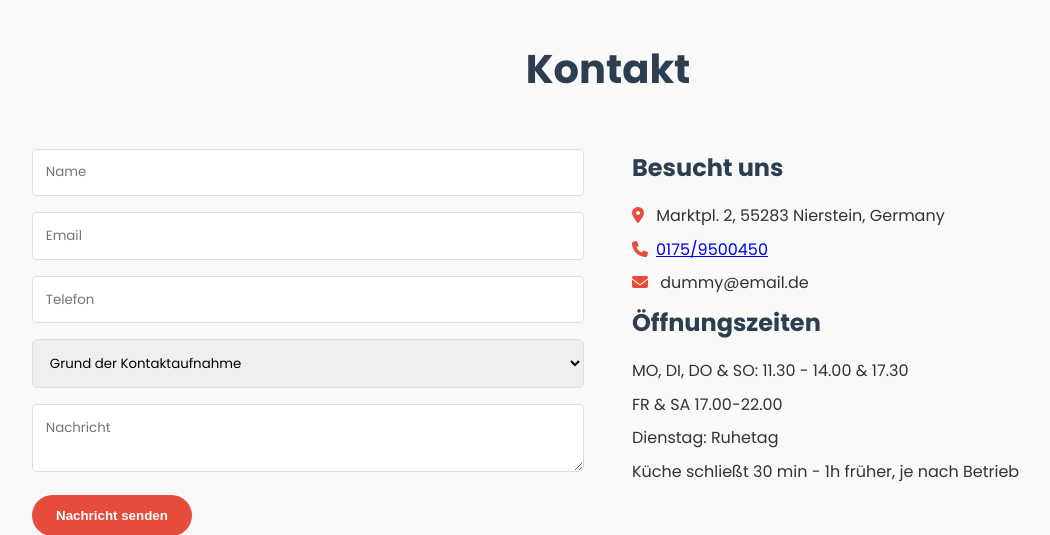
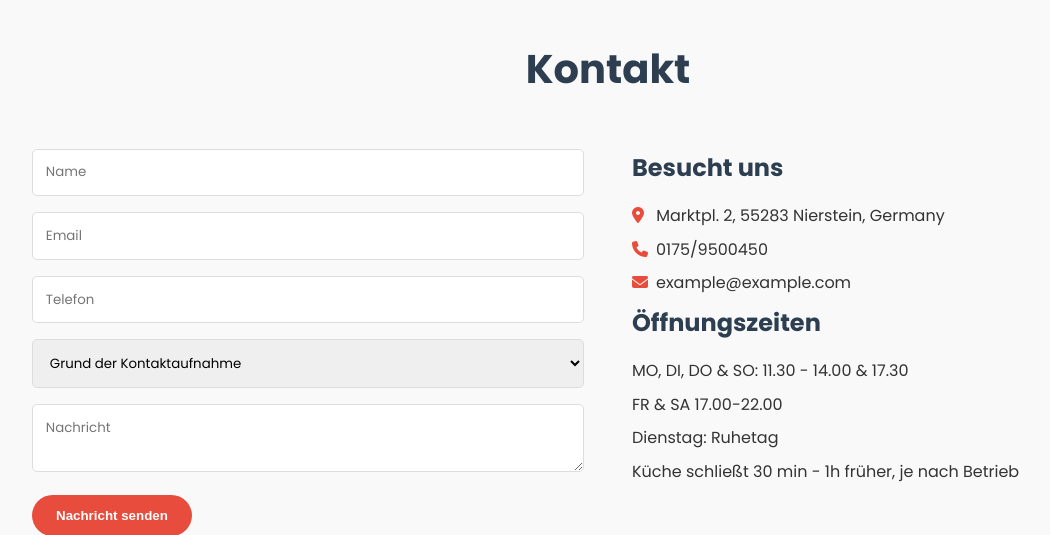
Before and after one commit to anonknowsit/restaurant-dummy, a PHP site: page / in a window 1280 px wide. Shown: the part 4280-4815 px from the top of the page, without its empty margins (32-1082 px from the left). Run offline with PHP 8.4, Linux system fonts and the light colour scheme; some web fonts are replaced.

Commit message:
adjust image

```diff
--- a/css/styles.css
+++ b/css/styles.css
@@ -688,6 +688,33 @@ footer {
   }
 }
 
+.phone-link {
+  color: inherit;         /* Inherit text color from parent */
+  text-decoration: none;  /* Remove underline */
+  cursor: pointer;        /* Optional: show pointer on hover */
+  font-weight: normal;    /* Optional: adjust font weight */
+}
+
+.phone-link:visited,
+.phone-link:active,
+.phone-link:hover {
+  color: inherit;         /* Prevent color change on hover/active/visited */
+  text-decoration: none;
+}
+
+.email-link {
+  color: inherit;         /* Inherit text color */
+  text-decoration: none;  /* Remove underline */
+  cursor: pointer;        /* Optional: pointer cursor on hover */
+}
+
+.email-link:hover,
+.email-link:active,
+.email-link:visited {
+  color: inherit;         /* Keep color consistent */
+  text-decoration: none;
+}
+
 /* Additional animations */
 .menu-item,
 .cta-button,
--- a/index.html
+++ b/index.html
@@ -75,7 +75,7 @@
             <h1>-Dienstag Ruhetag-</h1>
             <br>
             <div class="reservation-grid">
-            <h1>MO, DI, DO & SO: 11.30 - 14.00 & 17.30 <br> FR & SA 17.00-22.00 <br> Küche schließt 30 min - 1h früher, je nach Betrieb <br><br> Telefon: <a href="tel:01759500450">0175/9500450</a></h1>
+            <h1>MO, DI, DO & SO: 11.30 - 14.00 & 17.30 <br> FR & SA 17.00-22.00 <br> Küche schließt 30 min - 1h früher, je nach Betrieb <br><br> Telefon: <a href="tel:01759500450" class="phone-link">0175/9500450</a></h1>
             </div>
             <br>
             <img src="./images/logo.jpg" alt="logo" width="300" height="300">
@@ -187,8 +187,8 @@
                 <div class="contact-info">
                     <h3>Besucht uns</h3>
                     <p><i class="fas fa-map-marker-alt"></i> Marktpl. 2, 55283 Nierstein, Germany</p>
-                    <p><i class="fas fa-phone"></i><a href="tel:01759500450">0175/9500450</a></p>
-                    <p><i class="fas fa-envelope"></i> dummy@email.de</p>
+                    <p><i class="fas fa-phone"></i><a href="tel:01759500450" class="phone-link">0175/9500450</a></p>
+                    <p><i class="fas fa-envelope"></i><a href="mailto:example@example.com" class="email-link">example@example.com</a></p>
                     <h3>Öffnungszeiten</h3>
                     <p>MO, DI, DO & SO: 11.30 - 14.00 & 17.30</p>
                     <p>FR & SA 17.00-22.00</p>
```
